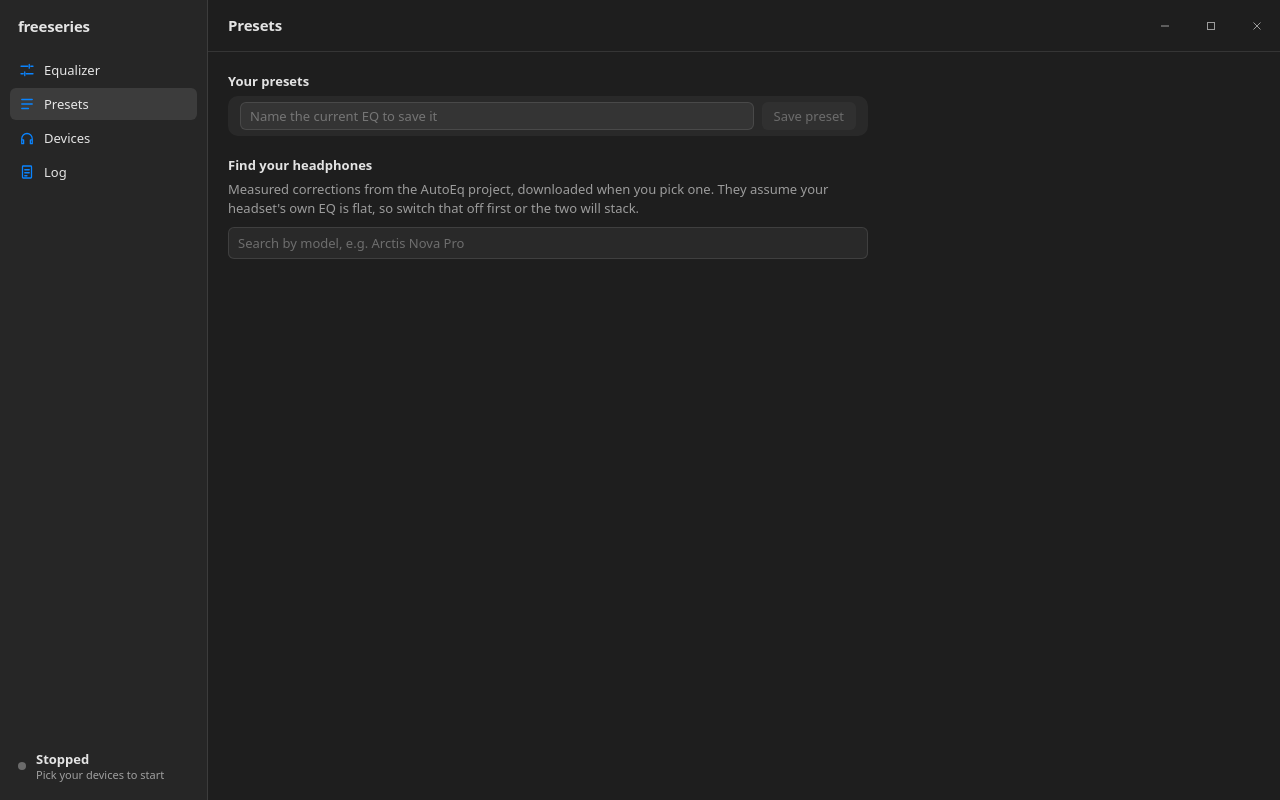
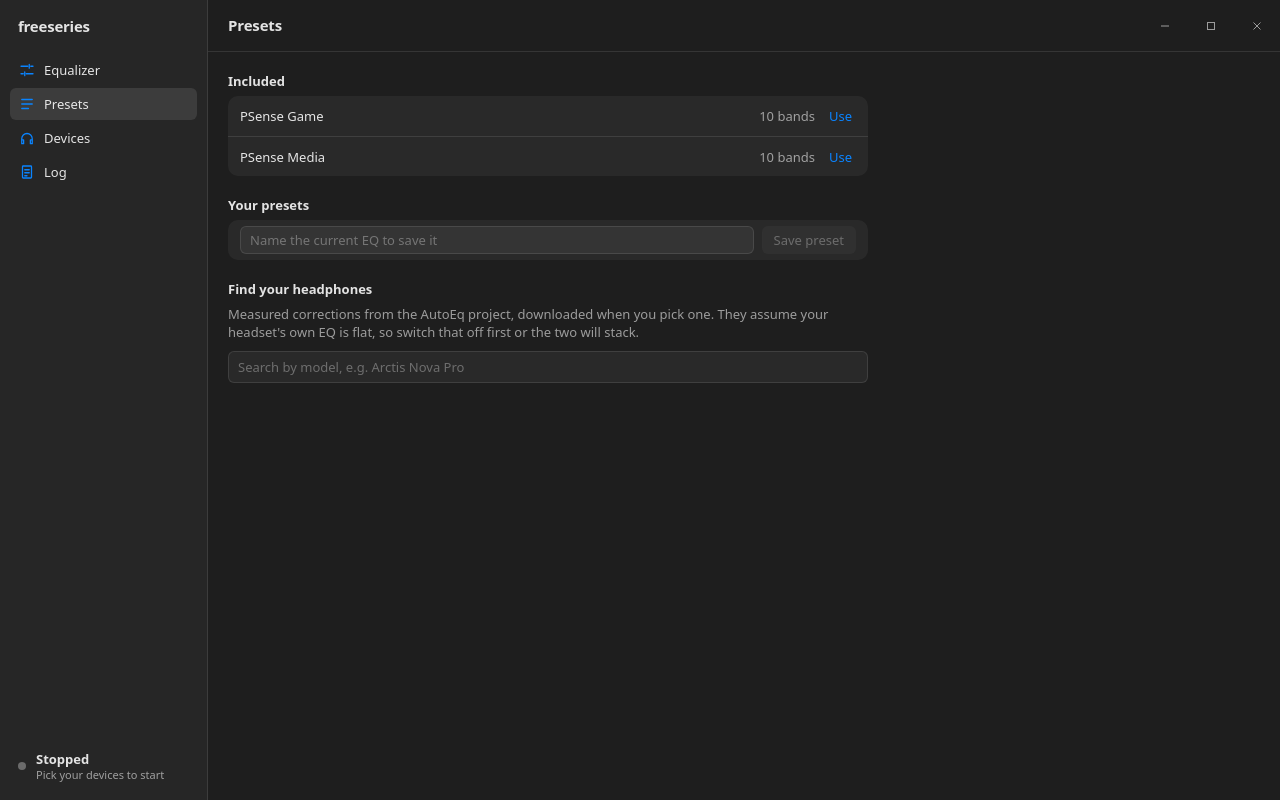
Before and after one commit to noxire-dev/freeseries, a React (Vite) app in the folder app/: page / in a window 1280 px wide. Both pictures are taken after a click on the button "Presets". Built offline with nearby package versions, Linux system fonts and the light colour scheme.

Commit message:
Ship PSense Game/Media presets, fitted from the zhelper hardware-EQ curves

```diff
--- /dev/null
+++ b/app/src/builtin.ts
@@ -0,0 +1,22 @@
+import type { Band } from "./api";
+import type { NamedPreset } from "./store";
+
+// Ten octave bands, the layout of a classic graphic EQ.
+const OCTAVES = [31, 62, 125, 250, 500, 1000, 2000, 4000, 8000, 16000];
+const graphic = (gains: number[]): Band[] =>
+  gains.map((gainDb, i) => ({ kind: "peak" as const, fc: OCTAVES[i], gainDb, q: 1.41 })).filter((b) => b.gainDb !== 0);
+
+/**
+ * Presets that ship with the app.
+ *
+ * PSense comes from the Arctis Nova Pro hardware-EQ curves in the zhelper fork of G-Helper, tuned
+ * for that headset with thick gel earpads. The slider values there were (dB, 31 Hz to 16 kHz):
+ *   Game   3  4.5  -1.5  -2.5  -1    0    2.5  1    3.5  1.5
+ *   Media  6  6    -1.5  -2    -1.5  -0.5 2    0.5  3    2
+ * Neighbouring peaks overlap, so the band gains below were fitted until the summed curve passes
+ * through those values (within 0.06 dB). The preamp cancels the loudest point so nothing clips.
+ */
+export const BUILTIN: NamedPreset[] = [
+  { name: "PSense Game", preset: { preampDb: -4.5, bands: graphic([2.2, 4.5, -2, -2.2, -0.6, -0.3, 2.5, 0.1, 3.3, 1.3]) } },
+  { name: "PSense Media", preset: { preampDb: -6.1, bands: graphic([5, 5.5, -2.4, -1.6, -1.1, -0.6, 2.1, -0.3, 2.9, 1.8]) } },
+];
--- a/app/src/views.tsx
+++ b/app/src/views.tsx
@@ -2,6 +2,7 @@
 import type { AutoEqApi, AutoEqEntry, Band, Device, Kind, LogEntry, Preset, Route, Status } from "./api";
 import EqGraph, { bandColor } from "./EqGraph";
 import { DB_RANGE, F_MAX, F_MIN, clamp, formatDb, frequencies, totalGainDb } from "./eqmath";
+import { BUILTIN } from "./builtin";
 import type { NamedPreset } from "./store";
 
 const KINDS: { kind: Kind; label: string }[] = [
@@ -148,6 +149,17 @@
 
   return (
     <div className="page">
+      <h2>Included</h2>
+      <ul className="group">
+        {BUILTIN.map((named) => (
+          <li key={named.name} className="row">
+            <span className="row-title">{named.name}</span>
+            <span className="row-detail">{named.preset.bands.length} bands</span>
+            {p.current === named.name ? <span className="row-detail">In use</span> : <button className="link" onClick={() => p.onLoad(named)}>Use</button>}
+          </li>
+        ))}
+      </ul>
+
       <h2>Your presets</h2>
       <ul className="group">
         {p.library.map((named) => (
```
